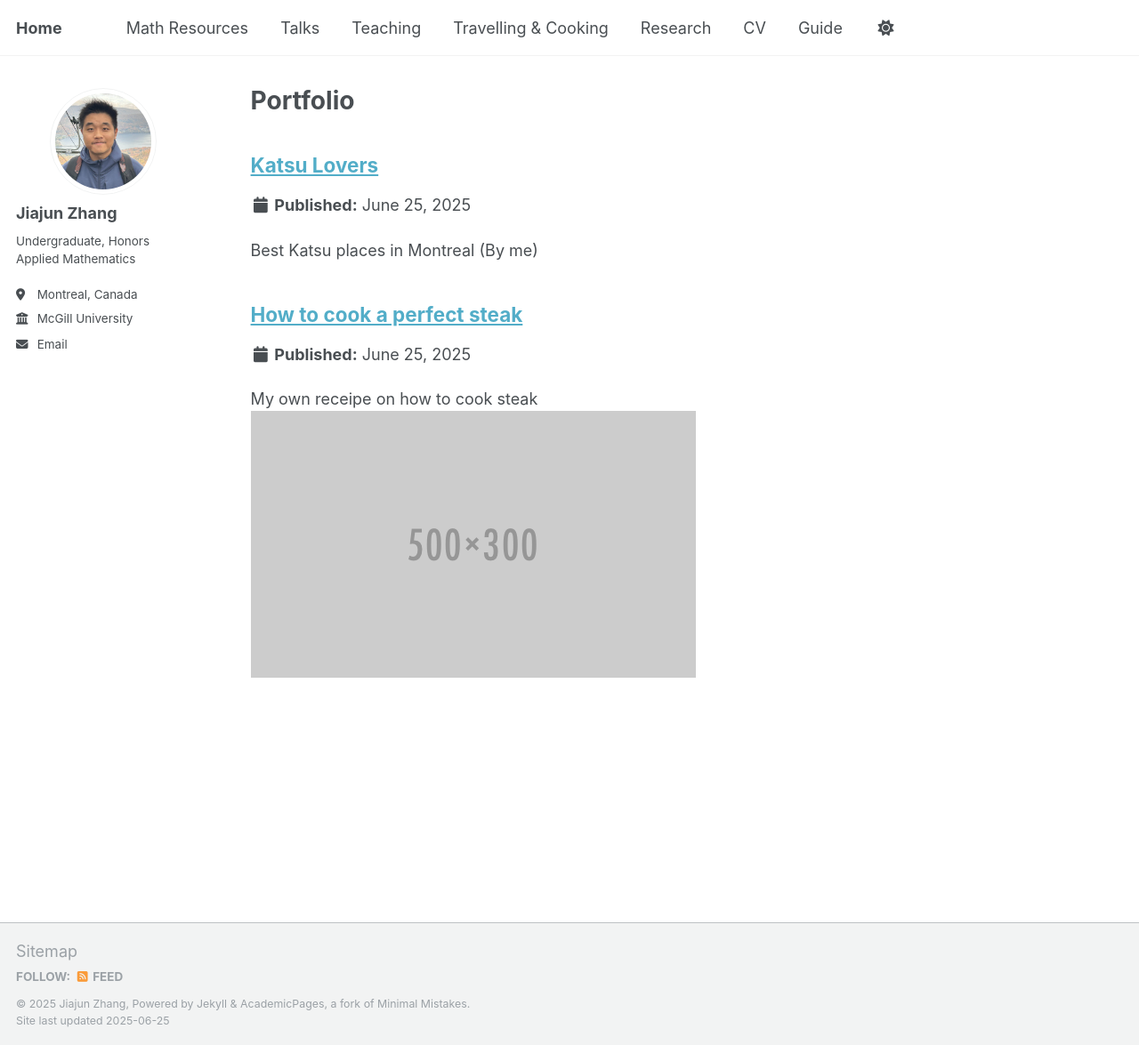
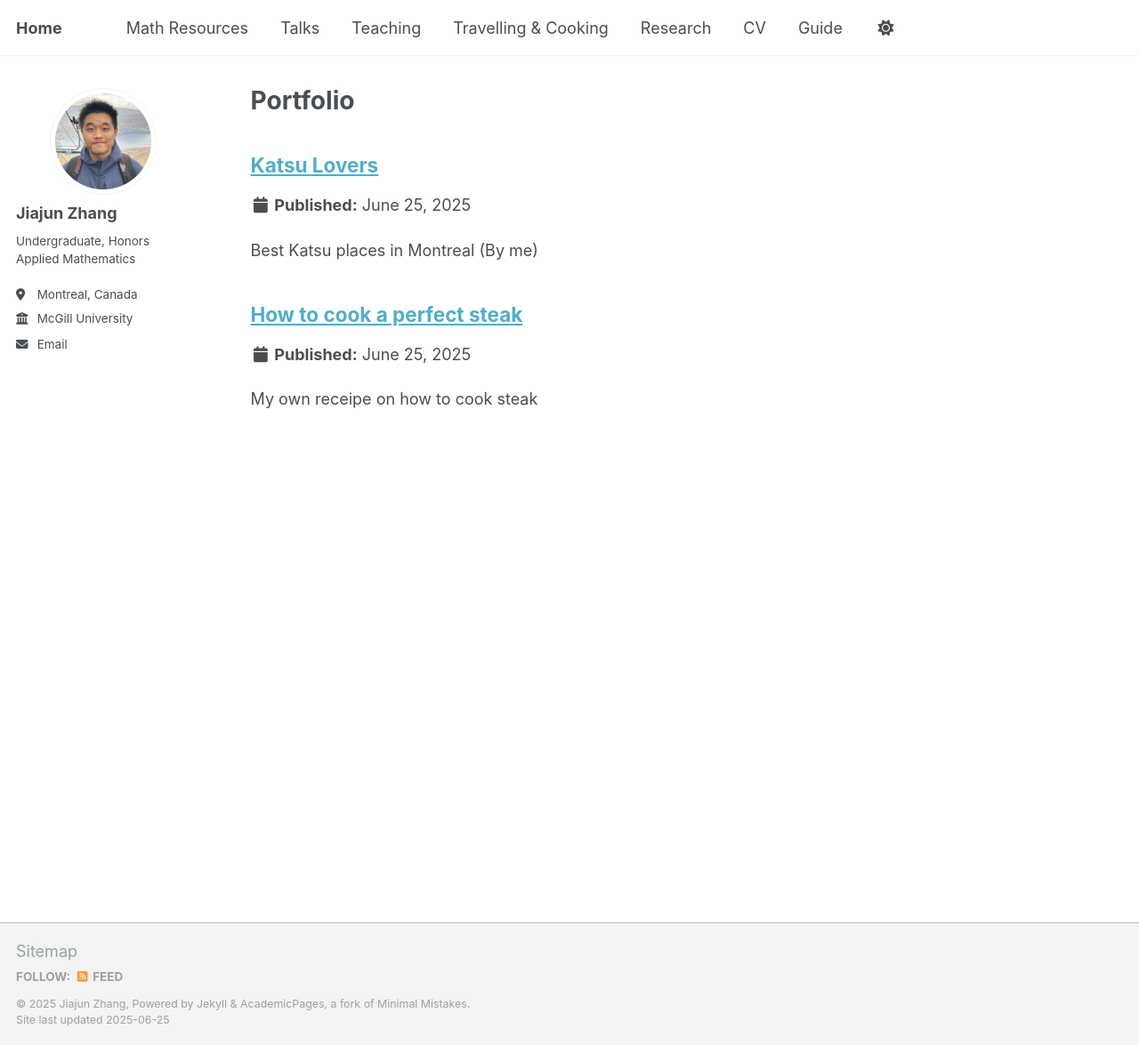
Before and after one commit to JohanssonRein/JohanssonRein.github.io, a Jekyll site: the page built from _pages/portfolio.html, in a window 1280 px wide and 1175 px high. Shown: the whole window at 89% size. Built offline with Jekyll 4.4.1, drawn with Linux system fonts in a browser that asks for light colours.

Commit message:
Update portfolio-2.html

```diff
--- a/_portfolio/portfolio-2.html
+++ b/_portfolio/portfolio-2.html
@@ -1,6 +1,6 @@
 ---
 title: "How to cook a perfect steak"
-excerpt: "My own receipe on how to cook steak<br/><img src='/images/500x300.png'>"
+excerpt: "My own receipe on how to cook steak"   #<br/><img src='/images/500x300.png'>
 collection: portfolio
 ---
 
```
